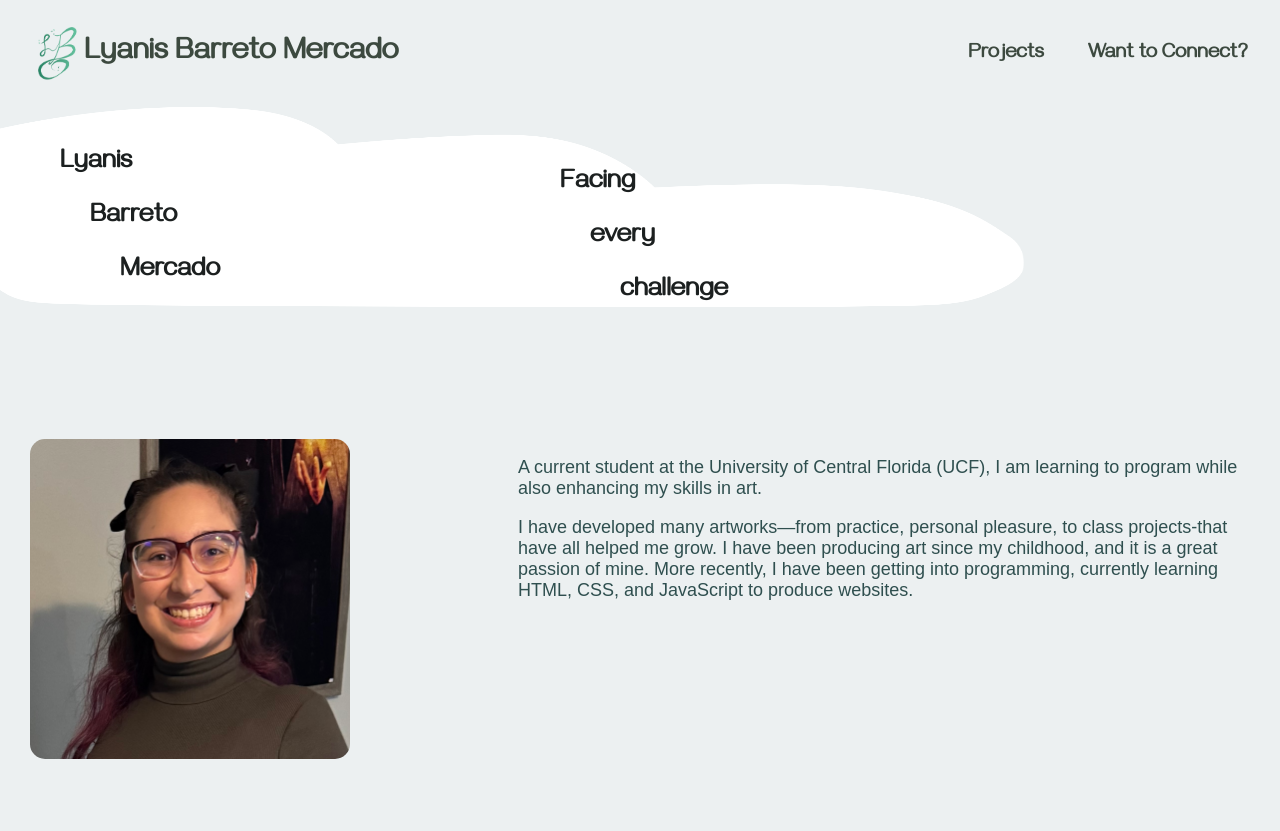
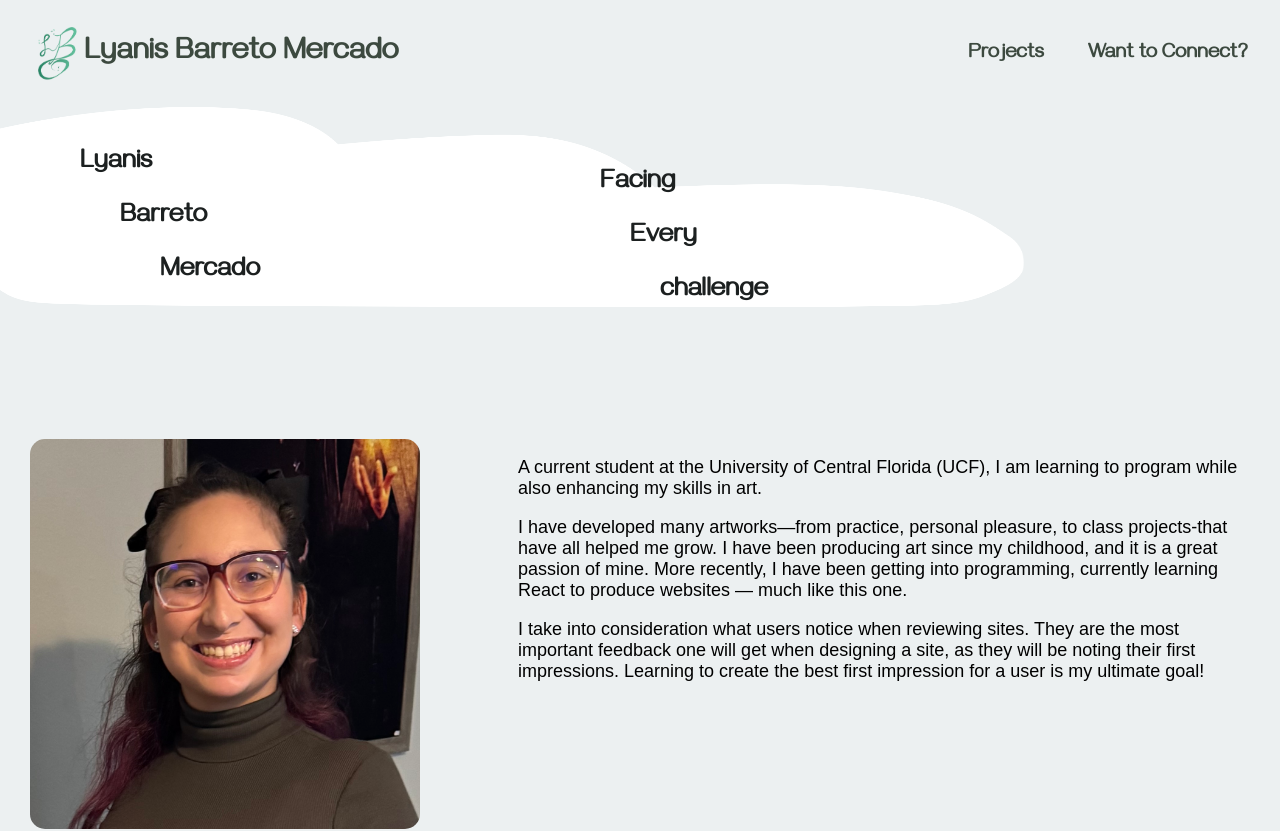
Before and after one commit to lyanisbarreto-mercado/portfolio-react, a React (Create React App) app: page / in a window 1280 px wide. Shown: the top 831 px of the page. Built offline with nearby package versions, Linux system fonts and the light colour scheme.

Commit message:
Updated Projects page and added additional animations

```diff
--- a/src/App.css
+++ b/src/App.css
@@ -49,14 +49,14 @@ h3 {
  }
 
 hr {
-    border-color: aquamarine;
-    margin-top: 50px;
+    border-color: #B5DFD1;
+    margin-top: 20px;
     margin-bottom: 50px;
 }
 
 .hr-nav {
-    color: aquamarine;
-    background-color: aquamarine;
+    color: #B5DFD1;
+    background-color: #B5DFD1;
     height: 3px;
     width: 100%;
     margin-top: 10px;
@@ -206,9 +206,9 @@ nav a {
 
 
 
-#hook-name > *:nth-child(1) { margin-left: 40px; }
-#hook-name > *:nth-child(2) { margin-left: 70px; }
-#hook-name > *:nth-child(3) { margin-left: 100px; }
+#hook-name > *:nth-child(1) { margin-left: 60px; }
+#hook-name > *:nth-child(2) { margin-left: 100px; }
+#hook-name > *:nth-child(3) { margin-left: 140px; }
 
 #quote {
     padding-top: 20px;
@@ -239,7 +239,7 @@ nav a {
 /* --------- About --------- */
 #about {
     padding: 80px 0;
-    color: darkslategrey;
+    color: black;
 }
 
 .myheader {
@@ -253,16 +253,16 @@ nav a {
 
 .row {
     display: flex;
-    justify-content: space-between;
+    justify-content:space-evenly;
     flex-wrap: wrap;
 }
 
 .about-col-1 {
-    flex-basis: 35%;
+    flex-basis: 40%;
 }
 
 .about-col-1 img {
-    width: 75%;
+    width: 80%;
     height: auto;
     border-radius: 15px;
 
@@ -301,7 +301,7 @@ nav a {
     content: '';
     width: 0;
     height: 3px;
-    background-color: aquamarine;
+    background-color: #B5DFD1;
     position: absolute;
     left: 0;
     bottom: -10px;
@@ -411,7 +411,7 @@ nav a {
     font-family: 'Gayathri';
     font-style: normal;
     font-weight: 700;
-    font-size: 30px;
+    font-size: 25px;
 
     padding: 20px;
     box-sizing: border-box;
@@ -511,11 +511,15 @@ form input, form textarea {
     color: #3C493F;
     display: flex;
     justify-content: space-between;
+    font-size: 20px;
 }
 
 .job {
     display: flex;
+    flex-direction: column;
 }
+
+
 
 /* --------- Projects --------- */
 
@@ -542,7 +546,7 @@ form input, form textarea {
     gap: 10px;
 
     width: 500px;
-    max-height: 500px;
+    height: 500px;
 
     background: #8AA4E4;
     border-radius: 18px;
--- a/src/components/Footer.js
+++ b/src/components/Footer.js
@@ -10,6 +10,7 @@ const Footer = () => {
             <li>, CSS</li>
             <li>, VS Code</li>
             <li>, Bootstrap</li>
+            <li>, Framer Motion</li>
         </ul>
         </div>
         <a href="#">Back to top</a>
--- a/src/components/Hook.js
+++ b/src/components/Hook.js
@@ -13,7 +13,9 @@ const Hook = () => {
         }}
     >
         <div id="hook">
-            <motion.div
+
+                <div id="hook-name">
+                <motion.h2
                 initial={{ x: -100, opacity: 0 }}
                 animate={{ x: 0, opacity: 1 }}
                 transition={{
@@ -21,27 +23,65 @@ const Hook = () => {
                     ease: "easeOut",
                 }}
                 >
-                <div id="hook-name">
                     <h2>Lyanis</h2>
+                </motion.h2>
+                <motion.h2
+                initial={{ x: -100, opacity: 0 }}
+                animate={{ x: 0, opacity: 1 }}
+                transition={{
+                    duration: 1.7,
+                    ease: "easeOut",
+                }}
+                >
                     <h2>Barreto</h2>
+                </motion.h2>
+                <motion.h2
+                initial={{ x: -100, opacity: 0 }}
+                animate={{ x: 0, opacity: 1 }}
+                transition={{
+                    duration: 1.9,
+                    ease: "easeOut",
+                }}
+                >
                     <h2>Mercado</h2>
+                </motion.h2>
                 </div>
-            </motion.div>
 
-            <motion.div
-            initial={{ x: -100, opacity: 0 }}
+
+
+            <div id="quote">
+            <motion.h2
+            initial={{ x: -200, opacity: 0 }}
             animate={{ x: 0, opacity: 1 }}
             transition={{
                 duration: 2,
                 ease: "easeOut",
             }}
             >
-            <div id="quote">
                 <h2>Facing</h2>
-            <h2>every</h2>
+            </motion.h2>
+            <motion.h2
+            initial={{ x: -200, opacity: 0 }}
+            animate={{ x: 0, opacity: 1 }}
+            transition={{
+                duration: 2.2,
+                ease: "easeOut",
+            }}
+            >
+                <h2>Every</h2>
+            </motion.h2>
+            <motion.h2
+            initial={{ x: -200, opacity: 0 }}
+            animate={{ x: 0, opacity: 1 }}
+            transition={{
+                duration: 2.4,
+                ease: "easeOut",
+            }}
+            >
                 <h2>challenge</h2>
+            </motion.h2>
             </div>
-            </motion.div>
+
         </div>
       </motion.div>
   )
--- a/src/components/ProjectDetails.js
+++ b/src/components/ProjectDetails.js
@@ -46,7 +46,7 @@ const ProjectDetails = ({name, summary, image, url, why, challenge, conclusion,
                     <h2>Conclusion</h2>
                         <p>{conclusion}</p>
                     <h2>Where to view</h2>
-                    <p>{url}</p>
+                    <p><a target='_blank' href={url}>{url}</a></p>
 
                     <img src={image}
                     alt={name}
--- a/src/components/ProjectPreview.js
+++ b/src/components/ProjectPreview.js
@@ -1,16 +1,22 @@
 import React from 'react'
+import { motion } from 'motion/react'
 
 
 const ProjectPreview = ({name, summary, url, image }) => {
 
   return (
-
+    <motion.div
+      whileHover={ {scale: 1.05}}
+      transition={{
+        duration: 0.3
+      }}>
       <div className='project_showcase'>
           <h1>{name}</h1>
           <h3>{summary}</h3>
           <p><a href={url} target='_blank' rel="noreferrer">Look at the page here</a></p>
           <img src={image} alt={name} />
       </div>
+    </motion.div>
   )
 }
 
--- a/src/lists/ProjectList.js
+++ b/src/lists/ProjectList.js
@@ -2,16 +2,27 @@ import Assignment4 from "../images/Assignment4.png"
 import ReactNative_Exercise from "../images/ReactNative_Exercise.png";
 import QuillAndInk from "../images/QuillAndInk.png"
 import Kanedifol from "../images/kanedifol.png"
+import RayExpressLogo from "../images/RayExpressLogo.png"
 
 
 const ProjectList = [
+        {
+           name: "Ray Express App",
+           summary: "In our User-Centered Design class, my groupmates and I tackled the issues we noticed in Public Transit applications. As a stepping stone for brand new users of the system, we addressed the confusion behind navigation and designed a solution for them.",
+           image: RayExpressLogo ,
+           url: "https://lnkd.in/exTMiFRG",
+           why: "Our class was charged with creating an idea we wished to develop into an application. This involved planning and iterating through multiple prototypes. One noted the issue we had with public transportation — many people who had never ridden it before were completely unsure what to do. And some applications don’t make the process clear or trip planning easy. And so we came together in order to develop Ray Express, which addresses the issue including lack of information, unclear payment methods, and ",
+           challenge: "There had been plenty of research done before we developed the prototype, and that came to be the most challenging aspect. We needed to introduce something new to the application, or a different application of the issue, to compete with other applications on the market. Along with the tutorial, we also wanted to ensure that we create a clear navigation that users could understand. We tackled the latter by performing several user walkthroughs and task analyses throughout the process. We brought in a user who had never used the application before and asked them to navigate it to complete a goal. Any feedback we receive, we make sure to consider and adjust the prototype until we addressed the major concerns. We showcase the final High-Fidelity Prototype and the research that went into creating the design.",
+            conclusion: "We created an application that delivers solutions to some of the many problems new transit users face. And we present it in a clear and interesting user interface. Our ultimate goal was to see whether it is possible to design solutions to the problems we encounter when navigating applications and to understand how the masses can benefit from them. "
+        },
+
         {
             name: "Game Review Page",
             summary: "In my Mobile Development class, I was tasked to create a Game Review Page using PhP. Pulling information from a database, I created a functional login page.",
             image: Assignment4,
             url: "https://students.gaim.ucf.edu/~ly165030/dig3134c/labs/assignments/assignment04/admin.php",
-            why: "This project tested our ability to pull information form phpMyAdmin. There were two separate databases created: theuser database, and the reviews database. One saved every user's information, including their name, username, and passwords. For safety, these passwords were encrypted through MP5.",
-            challenge: "Ensuring that the password encryption worked properly. I needed to be sure that the passwords are hidden in phpMyAdmin, while still being able to use the original passwords when login in. ",
+            why: "This project tested our ability to pull information form phpMyAdmin. Two separate databases were created: the user database and the reviews database. One saved every user's information, including their name, username, and passwords. For safety, these passwords were encrypted through MP5.",
+            challenge: "Ensuring that the password encryption worked properly. I needed to be sure that the passwords are hidden in phpMyAdmin, while still being able to use the original passwords when login in.",
             conclusion: "The project allowed me to gain a better understanding of the relationship between client-side and server-side servers, and how I am to gather information from each. Knowing how login information could be stored drives me to user safety, and how a user's information can be protected and hidden for everyone else.",
             display() {
                 if (!this.name) {
@@ -21,11 +32,12 @@ const ProjectList = [
         },
         {
             name: "React Native Exercise App",
-            summary: "Developed using React Native, I created a mockup of an exercise app, with a variety of functions that the user can use, best viewed using a mobile emulator",
+            summary: "Developed using React Native, I created a mockup of an exercise app, with a variety of functions that the user can use, best viewed using a mobile emulator.",
             image: ReactNative_Exercise,
             url: "https://lyanisbarreto-mercado.github.io/ReactNative-Exercise-App/",
             why: "The project allowed me to learn how to code in React Native, taking the skills required to change screens, include interactivity, and design a compelling layout. The applications has three different funtions for different exercises.",
-            challenge: "I had to adjust to what I was used to in React, and learn the new syntax for a mobile platform. Switching screens was a particular challenge, as I needed to be sure that the images and exercise is linked to the button the user presses."
+            challenge: "I had to adjust to what I was used to in React, and learn the new syntax for a mobile platform. Switching screens was a particular challenge, as I needed to be sure that the images and exercises are linked to the button the user presses.",
+            conclusion: "It was my next step in development, as I understand how applications are formed. With the differing format from typical web pages, gaining knowledge on how to create both broadens my horizons and skillset."
         },
         {
             name: "'Quill & Ink' - Digital Media Project Management",
@@ -33,13 +45,17 @@ const ProjectList = [
             image: QuillAndInk,
             url: "https://lyanisbarreto-mercado.github.io/nVision-quill-and-ink-bookstore-copy/index.html",
             why: "We wished to create a site that is focused to benefit the community. Small business in particular often need a site as a method of marketing and as a display of the products they hold, especially if they have a system of e-commerse. A bookstore will allow us to understand how to create a login, a commerse page, and an events page for the store's local events.",
-            challenge: "The group divided the work into different tasks, which would then be consolidated later on. While most of the site was divided, the overlapping segments required more precise communication to ensure it synced up fully. In these cases, arrange a time to meet up and work on the project together to discuss these possible issues, and to ensure that the overall site is unified both visually and functionally."
+            challenge: "The group divided the work into different tasks, which would then be consolidated later on. While most of the site was divided, the overlapping segments required more precise communication to ensure it synced up fully. In these cases, arrange a time to meet up and work on the project together to discuss these possible issues, and to ensure that the overall site is unified both visually and functionally.",
+            conclusion: "Managing a set schedule to plan and develop a site proved to be an exciting challenge. Many aspects needed to be planned for before development was to begin, to ensure that things go smoothly as we implement key features. Understanding how to manage our time, a budget, and develop a final result that delivers is a vital skill that we worked well to demonstrate."
         },
         {
             name: "'Kanedifols' - Front-End Design Project",
             summary: "This site takes together several basic HTML and CSS styling commands to create this site. It also incorperates some Javascript for styling. It is in ongoing development for my personal use and practice.",
             image: Kanedifol,
-            url: "https://lyanisbarreto-mercado.github.io/kanedifol/"
+            url: "https://lyanisbarreto-mercado.github.io/kanedifol/",
+            why: "When beginning to understand how to develop sites, I wished to grab at an interest of mine. Something I knew well and wished to put together into a concise site for easy reference. The Kanedifols are characters that I have developed and created in a long time, as a fun hobby and challenge to understand the different elements needed to create a new species.",
+           challenge: "Most of the story is told through the characters themselves, so I needed to be sure to display each one in a concise manner. Organizing each piece of information in a modal was a new skill I was learning at the time, and I struggled with developing it. Knowing how to condense the space and keeping the text within is an important aspect of the design.",
+            conclusion: "Creating an informational site had been an exciting, and I enjoyed being able to gather my passion onto an easy to view format. As I continue to develop more sites, I am capable of developing them quickly and precisely."
         }
 ]
 
--- a/src/pages/Home.js
+++ b/src/pages/Home.js
@@ -37,11 +37,11 @@ const Home = () => {
       <Hook />
 
     <motion.div className='page'
-        initial={{opacity: 0}}
-      whileInView={{ opacity: 1 }}
+      initial={{opacity: 0, y: 50}}
+      whileInView={{ opacity: 1, y: 0 }}
       viewport={{ once: true }}
       transition= {{
-        duration: 0.5,
+        duration: 0.8,
         ease: "easeIn"
       }}>
 
@@ -57,7 +57,9 @@ const Home = () => {
             <div className="about-col-2">
                 <p>A current student at the University of Central Florida (UCF), I am learning to program while also enhancing my skills in art.</p>
 
-                <p>I have developed many artworks—from practice, personal pleasure, to class projects-that have all helped me grow. I have been producing art since my childhood, and it is a great passion of mine. More recently, I have been getting into programming, currently learning HTML, CSS, and JavaScript to produce websites.</p>
+                <p>I have developed many artworks—from practice, personal pleasure, to class projects-that have all helped me grow. I have been producing art since my childhood, and it is a great passion of mine. More recently, I have been getting into programming, currently learning React to produce websites — much like this one.</p>
+
+                <p>I take into consideration what users notice when reviewing sites. They are the most important feedback one will get when designing a site, as they will be noting their first impressions. Learning to create the best first impression for a user is my ultimate goal!</p>
           </div>
     </div>
     </div>
@@ -140,7 +142,11 @@ const Home = () => {
 
                             {cat.items.map((item, i) => {
                               return (
-
+                                <motion.div
+                                whileHover={ {scale: 1.05}}
+                                transition={{
+                                  duration: 0.3
+                                }}>
                                 <div key={i} className='experience-block'>
                                   <div className='experience-title'>
                                     <div className='job'>
@@ -165,6 +171,7 @@ const Home = () => {
 
 
                                 </div>
+                                </motion.div>
                               )
                             })}
                         </div>
```
Also changed, not shown: src/images/RayExpressLogo.png (added). Lines whose indentation alone changed are shown as unchanged.
